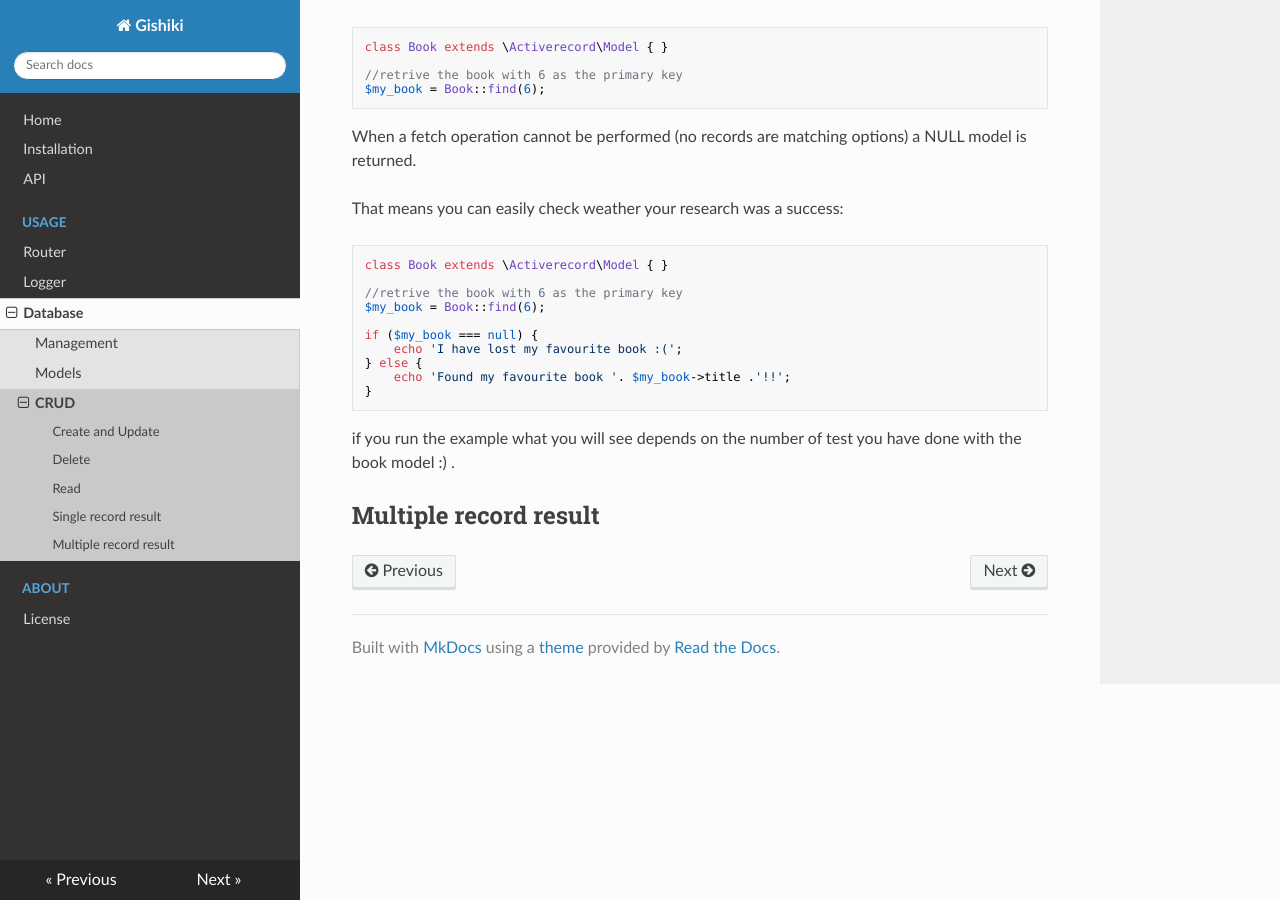
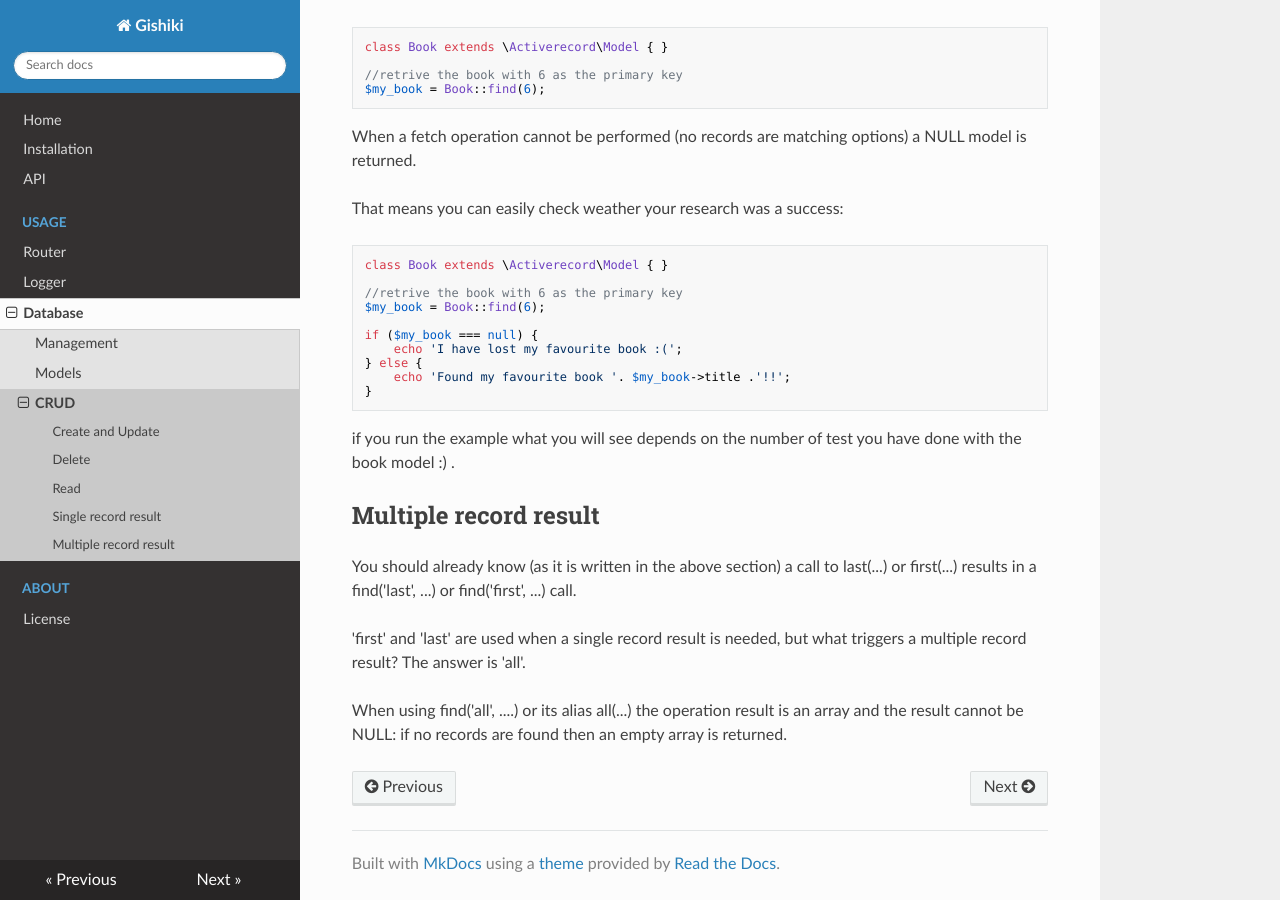
Before and after one commit to NeroReflex/Gishiki, an MkDocs documentation site: the page built from Documentation/docs/usage/database/CRUD.md, in a window 1280 px wide and 900 px high, scrolled down 2539 px. Built offline with MkDocs 1.6.1, drawn with Linux system fonts in a browser that asks for light colours; nearby versions of some CDN libraries; old or Windows-style settings are respelled for this version of MkDocs.

Commit message:
Added a piece of documentation

```diff
--- a/Documentation/docs/usage/database/CRUD.md
+++ b/Documentation/docs/usage/database/CRUD.md
@@ -161,3 +161,11 @@ done with the book model :) .
 
 
 ## Multiple record result
+You should already know (as it is written in the above section) a call to
+last(...) or first(...) results in a find('last', ...) or find('first', ...) call.
+
+'first' and 'last' are used when a single record result is needed, but what triggers
+a multiple record result? The answer is 'all'.
+
+When using find('all', ....) or its alias all(...) the operation result is an array and
+the result cannot be NULL: if no records are found then an empty array is returned.
```
